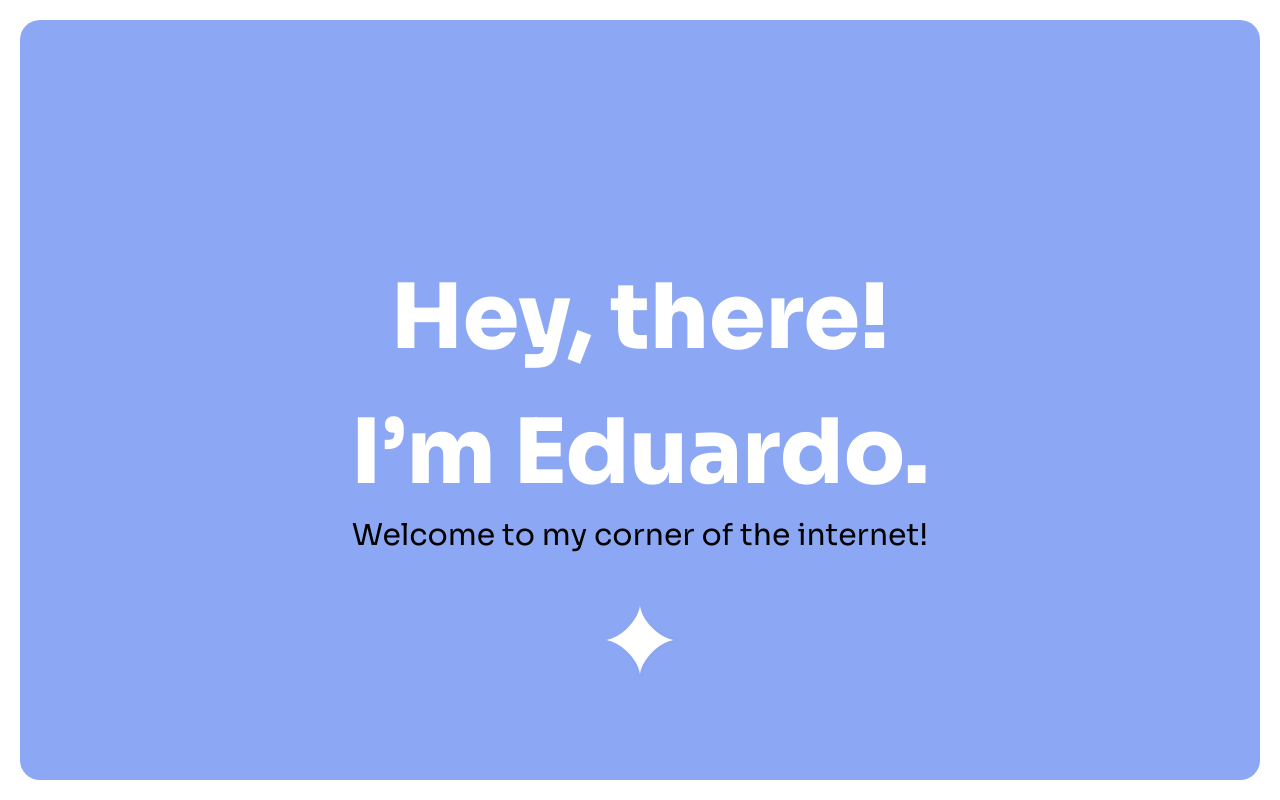
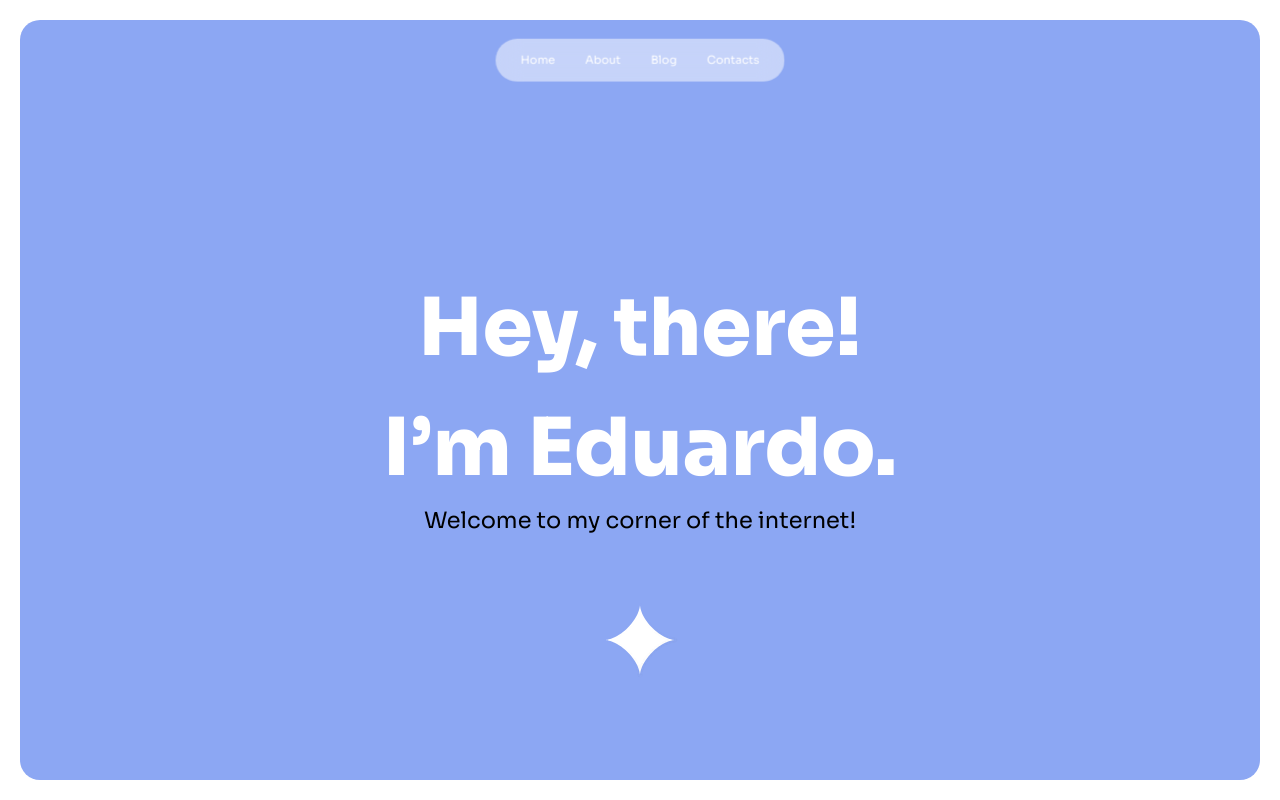
Before and after one commit to edupaulos/mywebsite, a Next.js app: page / in a window 1280 px wide. Built offline with nearby package versions, Linux system fonts and the light colour scheme.

Commit message:
feat: add navBar

```diff
--- a/package.json
+++ b/package.json
@@ -29,6 +29,8 @@
     "eslint": "^8.56.0",
     "eslint-plugin-react": "^7.33.2",
     "postcss": "^8.4.35",
+    "prettier": "^3.2.5",
+    "prettier-plugin-tailwindcss": "^0.5.11",
     "tailwindcss": "^3.4.1"
   }
 }
--- a/src/app/globals.css
+++ b/src/app/globals.css
@@ -20,7 +20,7 @@
 }
 
 h1 {
-    font-size: 9rem;
+    font-size: 8rem;
 }
 
 html,
--- a/src/app/page.tsx
+++ b/src/app/page.tsx
@@ -1,27 +1,31 @@
 'use client';
 
 import Box from '@/components/Box';
+import { NavBar } from '@/components/NavBar';
 
 export default function Home() {
     return (
+        <>
+            <NavBar />
             <main>
-            <Box className="relative flex flex-col justify-center items-center animate-initialAnimation bg-primary-color">
-                <h1 className="font-black text-white text-center break-inside-avoid">
+                <Box className="relative flex animate-initialAnimation flex-col items-center justify-center bg-primary-color">
+                    <h1 className="break-inside-avoid text-center font-black text-white">
                         Hey, there!
                         <br />
                         I’m{' '}
-                    <span className="hover:underline decoration-wavy underline-offset-8">
+                        <span className="decoration-wavy underline-offset-8 hover:underline">
                             Eduardo.
                         </span>
                     </h1>
-                <p className="text-5xl">
+                    <p className="text-4xl">
                         Welcome to my corner of the internet!
                     </p>
                     <img
-                    className="absolute top-1/2 left-1/2 -translate-x-1/2 -translate-y-1/2 mt-96"
+                        className="absolute left-1/2 top-1/2 mt-96 -translate-x-1/2 -translate-y-1/2 "
                         src="/icons/Vector.svg"
                     />
                 </Box>
             </main>
+        </>
     );
 }
--- a/src/components/NavBar/index.tsx
+++ b/src/components/NavBar/index.tsx
@@ -1,9 +1,52 @@
-import React from 'react';
+import Link from 'next/link';
+import { useState } from 'react';
 
-// import { Container } from './styles';
+export const NavBar: React.FC = () => {
+    const [hoveredLink, setHoveredLink] = useState<HTMLElement | null>(null);
+    const [isHovered, setIsHovered] = useState(false);
 
-const NavBar: React.FC = () => {
-  return <div />;
-}
+    const handleLinkEnter = (id: string) => {
+        setHoveredLink(document.getElementById(`${id}-link`) as HTMLElement);
+    };
 
-export default NavBar;
+    return (
+        <nav
+            className="group fixed left-1/2 top-24 z-10 flex -translate-x-1/2 -translate-y-1/2 gap-12 rounded-full bg-white/50 px-10 py-5 text-lg backdrop-blur-md"
+            onMouseLeave={() => {
+                setIsHovered(false);
+            }}
+            onMouseEnter={() => setIsHovered(true)}
+        >
+            {hoveredLink && (
+                <div
+                    className="absolute rounded-full bg-white p-2 opacity-80 transition-all"
+                    style={{
+                        width: hoveredLink.offsetWidth,
+                        bottom: '0',
+                        left: hoveredLink.offsetLeft,
+                        transform: `translateX(0) scale(${isHovered ? 1 : 0})`,
+                    }}
+                ></div>
+            )}
+
+            {['home', 'about', 'blog', 'contacts'].map((id) => (
+                <Link key={id} href={`#${id}`}>
+                    <div
+                        onMouseEnter={() => handleLinkEnter(id)}
+                        id={`${id}-link`}
+                        className="text-white transition-all"
+                        style={{
+                            opacity:
+                                isHovered && hoveredLink?.id === `${id}-link`
+                                    ? 0.7
+                                    : 1,
+                            // Add any other styles or transitions for links
+                        }}
+                    >
+                        {id.charAt(0).toUpperCase() + id.slice(1)}
+                    </div>
+                </Link>
+            ))}
+        </nav>
+    );
+};
```
Also changed, not shown: src/components/NavBar/navBar.module.css (added, +13 -0 lines), 2 other files (tests, documents, lock files or other folders). Lines whose indentation alone changed are shown as unchanged.
